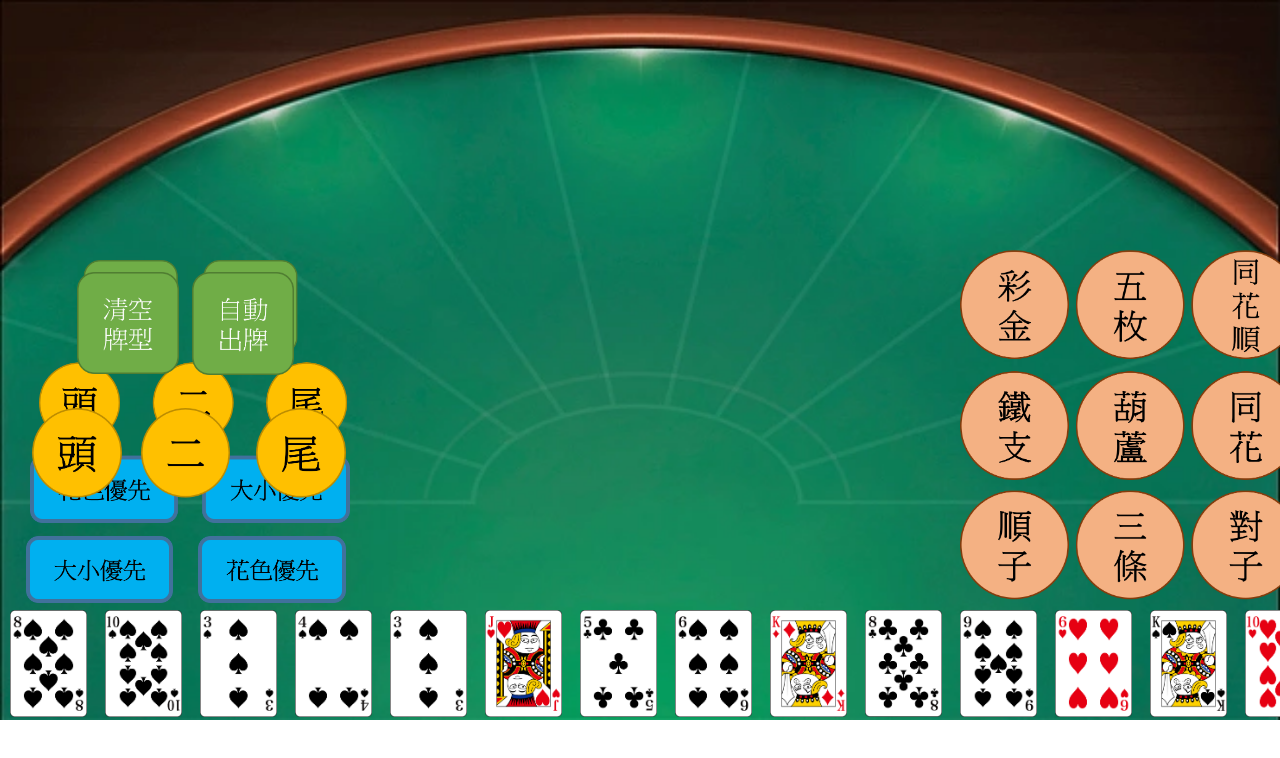
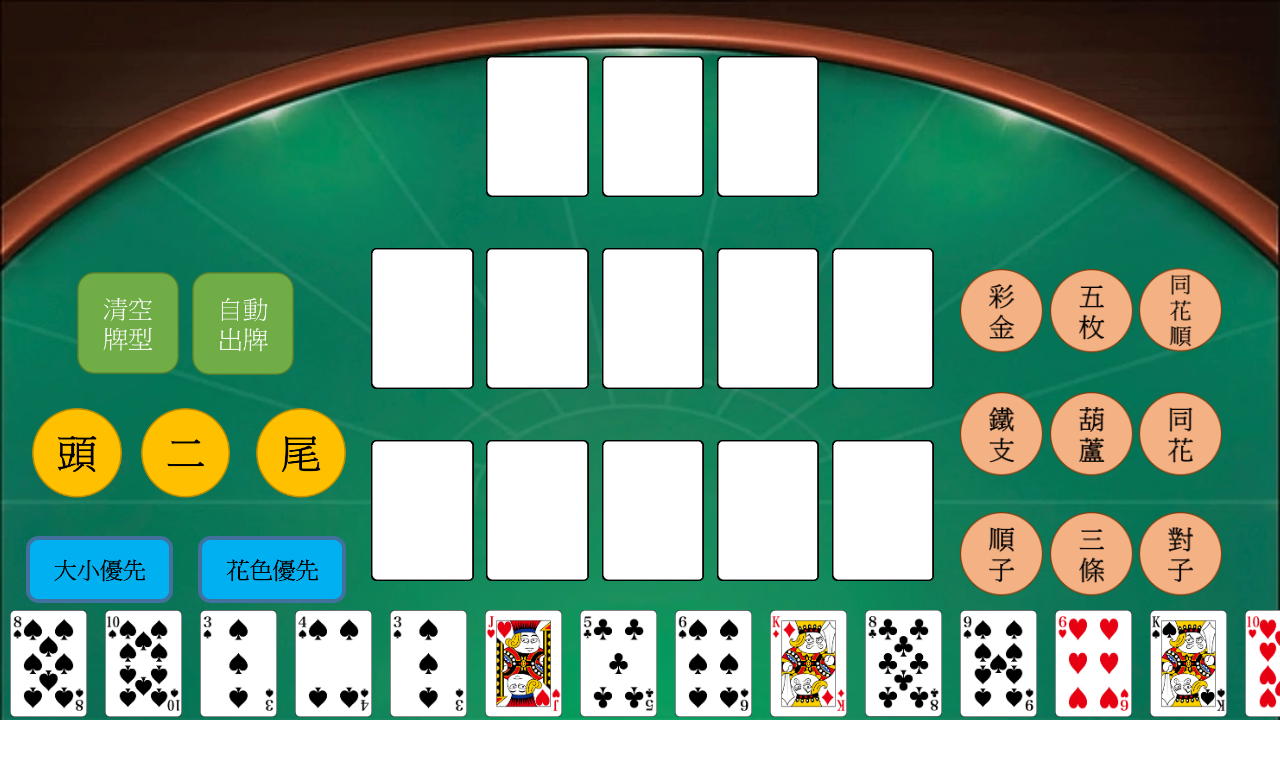
Before and after one commit to findketsuro/thirteen-branches, a plain HTML site: page 13支-單人遊戲-01157108+01157103.html in a window 1280 px wide. Both pictures are taken after a click on the picture 640 px from the left and 336 px from the top of the page. Shown: the top 758 px of the page. Drawn offline with Linux system fonts and the light colour scheme.

Commit message:
完成版面配置

```diff
--- a/13支-單人遊戲-01157108+01157103.html
+++ b/13支-單人遊戲-01157108+01157103.html
@@ -22,20 +22,9 @@
                 top:610px;
                 filter:drop-shadow(red);
             }
-            .test1{
-                position:absolute;
-                width:25%;
-                left:30px;
-                top:260px;
-            }
-            .test2 {
-                position: absolute;
-                height:45%;
-                left: 75%;
-                top: 245px;
-            }
             .system {
                 position: absolute;
+                display:none;
             }
             #s1 {
                 width: 8%;
@@ -72,6 +61,104 @@
                 top: 67%;
                 left: 15.5%;
             }
+            .type {
+                display: none;
+                position: absolute;
+                width: 6.5%;
+            }
+            #c1{
+                top:33.65%;
+                left:75%;
+            }
+            #c2 {
+                top: 33.65%;
+                left: 82%;
+            }
+            #c3 {
+                top: 33%;
+                left: 89%;
+            }
+            #c4 {
+                top: 49%;
+                left: 75%;
+            }
+            #c5 {
+                top: 49%;
+                left: 82%;
+            }
+            #c6 {
+                top: 49%;
+                left: 89%;
+            }
+            #c7 {
+                top: 64%;
+                left: 75%;
+            }
+            #c8 {
+                top: 64%;
+                left: 82%;
+            }
+            #c9 {
+                top: 64%;
+                left: 89%;
+            }
+            .block{
+                position:absolute;
+                width:8%;
+                display:none;
+            }
+            #n1 {
+                left: 29%;
+                top: 55%;
+            }
+            #n2 {
+                left: 38%;
+                top: 55%;
+            }
+            #n3 {
+                left: 47%;
+                top: 55%;
+            }
+            #n4 {
+                left: 56%;
+                top: 55%;
+            }
+            #n5 {
+                left: 65%;
+                top: 55%;
+            }
+            #n6 {
+                left: 29%;
+                top: 31%;
+            }
+            #n7 {
+                left: 38%;
+                top: 31%;
+            }
+            #n8 {
+                left: 47%;
+                top: 31%;
+            }
+            #n9 {
+                left: 56%;
+                top: 31%;
+            }
+            #n10 {
+                left: 65%;
+                top: 31%;
+            }
+            #n11 {
+                left: 38%;
+                top: 7%;
+            }
+            #n12 {
+                left: 47%;
+                top: 7%;
+            }
+            #n13 {
+                left: 56%;
+                top: 7%;
+            }
         </style>
     </head >
     <body>
@@ -93,8 +180,6 @@
             <img src="imgs/n0.png" id="p14" class="cards" />
             <img src="imgs/n0.png" id="p15" class="cards" />
             <img src="imgs/n0.png" id="p16" class="cards" />
-            <img src="imgs/模擬1.png" class="test1" />
-            <img src="imgs/模擬2.png" class="test2" />
             <img src="imgs/系統按鈕1.png" id="s1" class="system" />
             <img src="imgs/系統按鈕2.png" id="s2" class="system" />
             <img src="imgs/系統按鈕3.png" id="s3" class="system" />
@@ -102,6 +187,28 @@
             <img src="imgs/系統按鈕5.png" id="s5" class="system" />
             <img src="imgs/系統按鈕6.png" id="s6" class="system" />
             <img src="imgs/系統按鈕7.png" id="s7" class="system" />
+            <img src="imgs/牌型按鈕1.png" id="c1" class="type" />
+            <img src="imgs/牌型按鈕2.png" id="c2" class="type" />
+            <img src="imgs/牌型按鈕3.png" id="c3" class="type" />
+            <img src="imgs/牌型按鈕4.png" id="c4" class="type" />
+            <img src="imgs/牌型按鈕5.png" id="c5" class="type" />
+            <img src="imgs/牌型按鈕6.png" id="c6" class="type" />
+            <img src="imgs/牌型按鈕7.png" id="c7" class="type" />
+            <img src="imgs/牌型按鈕8.png" id="c8" class="type" />
+            <img src="imgs/牌型按鈕9.png" id="c9" class="type" />
+            <img src="imgs/n0.png" id="n1" class="block" />
+            <img src="imgs/n0.png" id="n2" class="block" />
+            <img src="imgs/n0.png" id="n3" class="block" />
+            <img src="imgs/n0.png" id="n4" class="block" />
+            <img src="imgs/n0.png" id="n5" class="block" />
+            <img src="imgs/n0.png" id="n6" class="block" />
+            <img src="imgs/n0.png" id="n7" class="block" />
+            <img src="imgs/n0.png" id="n8" class="block" />
+            <img src="imgs/n0.png" id="n9" class="block" />
+            <img src="imgs/n0.png" id="n10" class="block" />
+            <img src="imgs/n0.png" id="n11" class="block" />
+            <img src="imgs/n0.png" id="n12" class="block" />
+            <img src="imgs/n0.png" id="n13" class="block" />
         </div>
 
             <script>
@@ -178,7 +285,7 @@
                 function deal() {//洗牌並發牌給玩家
                     shuffle();
                     document.querySelector("#deal").style.display = "none";
-                    for (i = 1; i <= 16; i++) {//發牌(方便使用整理功能而重建)//0~15
+                    for (i = 1; i <= 16; i++) {//發牌
                         playerA[i - 1] = poker[i];
                         playerB[i - 1] = poker[i + 16];
                         playerC[i - 1] = poker[i + 32];
@@ -190,7 +297,15 @@
                     operate();//操作
                 }
                 function operate() {
-                    //顯示按鈕圖片(未實作)
+                    for (i = 1; i <= 7; i++) {//getelementbyclassname不可用改用這個將就一下
+                        document.querySelector("#s" + i).style.display = "initial";
+                    }
+                    for (i = 1; i <= 9; i++) {
+                        document.querySelector("#c" + i).style.display = "initial";
+                    }
+                    for (i = 1; i <= 13; i++) {
+                        document.querySelector("#n" + i).style.display = "initial";
+                    }
                     i = 0;//draw的張數
                     let test = 0;
                     //let num = 0;
@@ -231,7 +346,8 @@
                         else
                             if (word[0] == 's') {//點選系統按鈕的場合
                                 temp = parseInt(word[1]);
-                            if (temp == 6) {//依照大小
+                                switch (temp) {
+                                    case 6:
                                         for (let j = 0; j < 16; j++) {
                                             if (draw[j] != -1) {
                                                 document.querySelector("#p" + draw[j]).style.top = 610 + "px";
@@ -249,8 +365,8 @@
                                             return a - b;
                                         });
                                         show();
-                            }
-                            else {//依照花色
+                                        break;
+                                    case 7:
                                         for (let j = 0; j < 16; j++) {
                                             if (draw[j] != -1) {
                                                 document.querySelector("#p" + draw[j]).style.top = 610 + "px";
@@ -262,10 +378,8 @@
                                             return a - b;
                                         });
                                         show();
+                                        break;
                                 }
-                        }
-                        else {//點選牌型的場合
-
                             }
                     }, false);
                 }
```
Also changed, not shown: 模擬1.png (renamed from imgs/模擬1.png), 模擬2.png (renamed from imgs/模擬2.png). Lines whose indentation alone changed are shown as unchanged.
